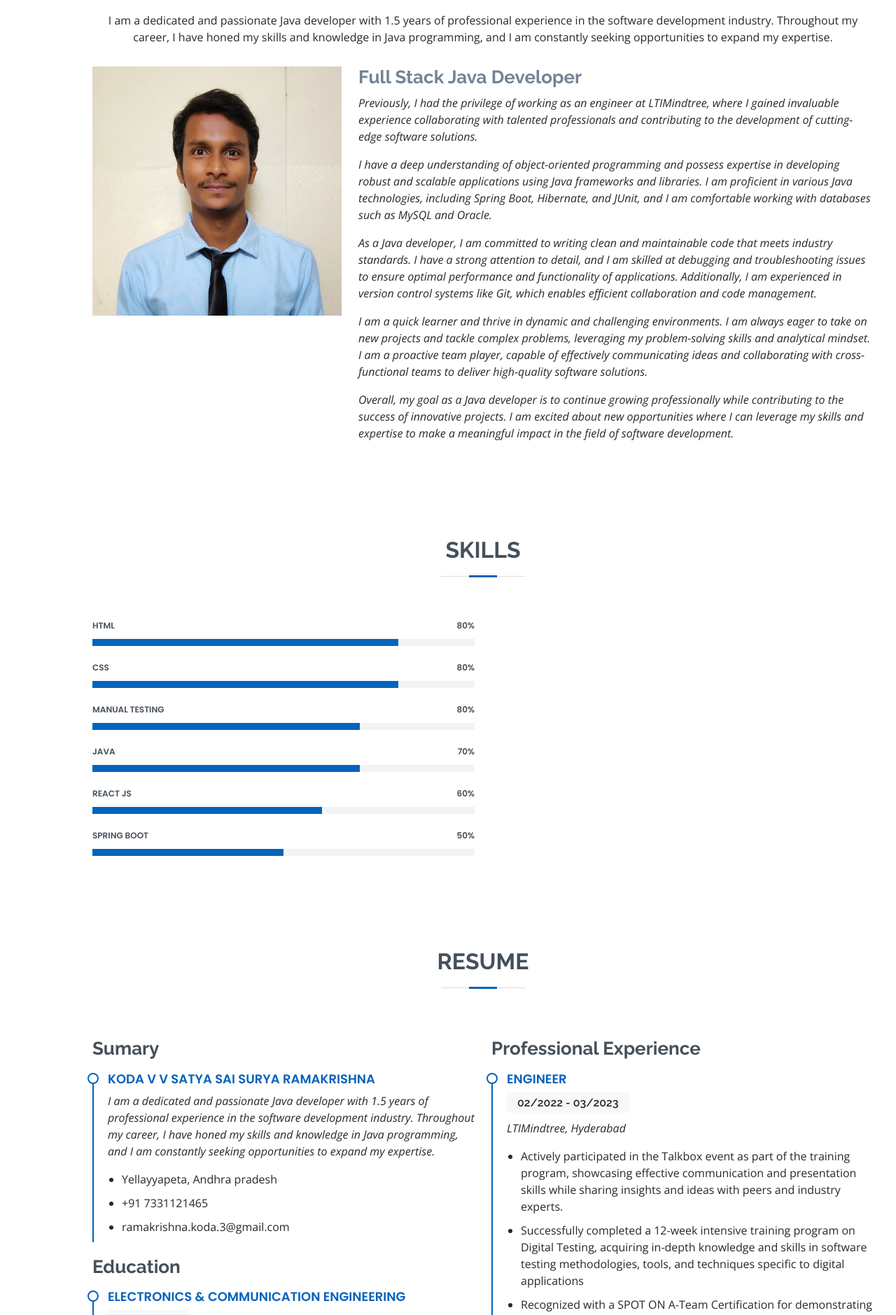
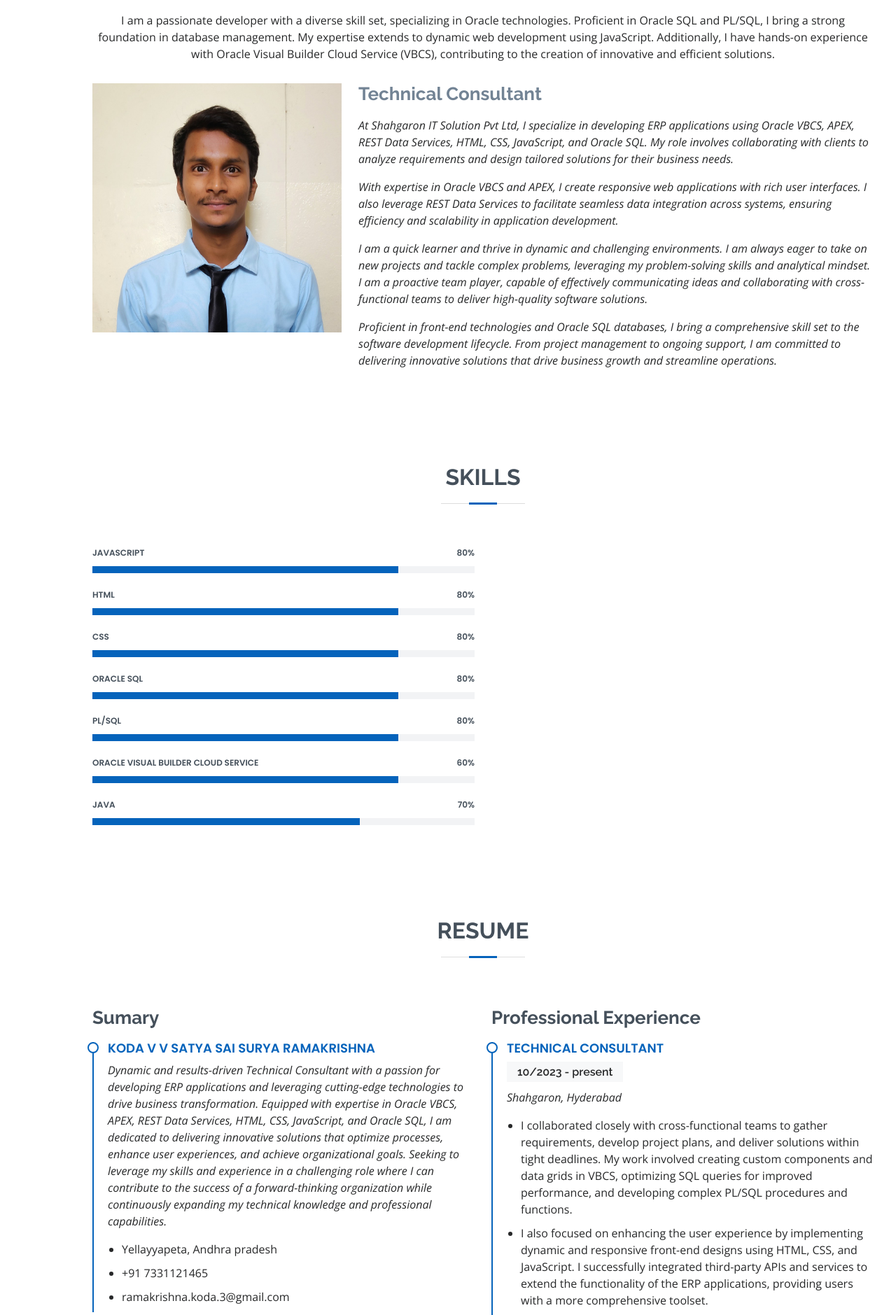
Before and after one commit to suryarkrishna/myresume, a plain HTML site: page index.html in a window 1280 px wide. Shown: the part 921-2800 px from the top of the page at 70% size. Drawn offline with nearby package versions, Linux system fonts and the light colour scheme.

Commit message:
updated new work

```diff
--- a/index.html
+++ b/index.html
@@ -53,7 +53,7 @@
   <section id="hero" class="d-flex flex-column justify-content-center">
     <div class="container" data-aos="zoom-in" data-aos-delay="100">
       <h1>Koda V V Satya Sai Surya Ramakrishna</h1>
-      <p>I'm a <span class="typed" data-typed-items="Full Stack Java Developer"></span></p>
+      <p>I'm a <span class="typed" data-typed-items="Technical Consultant"></span></p>
       <div class="social-links">
         <a href="https://www.instagram.com/kodavvsatyasaisuryaramakrishna/" class="instagram"><i
             class="bx bxl-instagram"></i></a>
@@ -72,9 +72,7 @@
 
         <div class="section-title">
           <h2>About</h2>
-          <p>I am a dedicated and passionate Java developer with 1.5 years of professional experience in the software
-            development industry. Throughout my career, I have honed my skills and knowledge in Java programming, and I
-            am constantly seeking opportunities to expand my expertise.
+          <p>I am a passionate developer with a diverse skill set, specializing in Oracle technologies. Proficient in Oracle SQL and PL/SQL, I bring a strong foundation in database management. My expertise extends to dynamic web development using JavaScript. Additionally, I have hands-on experience with Oracle Visual Builder Cloud Service (VBCS), contributing to the creation of innovative and efficient solutions.
           </p>
         </div>
 
@@ -83,6 +81,25 @@
             <img src="assets/img/profile-img.jpg" class="img-fluid" alt="">
           </div>
           <div class="col-lg-8 pt-4 pt-lg-0 content">
+            <h3>Technical Consultant</h3>
+            <p class="fst-italic">
+
+            </p>
+            <p class="fst-italic">At Shahgaron IT Solution Pvt Ltd, I specialize in developing ERP applications using Oracle VBCS, APEX, REST Data Services, HTML, CSS, JavaScript, and Oracle SQL. My role involves collaborating with clients to analyze requirements and design tailored solutions for their business needs.</p>
+
+
+            <p class="fst-italic">With expertise in Oracle VBCS and APEX, I create responsive web applications with rich user interfaces. I also leverage REST Data Services to facilitate seamless data integration across systems, ensuring efficiency and scalability in application development.</p>
+
+            <p class="fst-italic">I am a quick learner and thrive in dynamic and challenging environments. I am always
+              eager to take on new
+              projects and tackle complex problems, leveraging my problem-solving skills and analytical mindset.
+              I am a proactive team player, capable of effectively communicating ideas and collaborating with
+              cross-functional teams to deliver high-quality software solutions.</p>
+
+            <p class="fst-italic">Proficient in front-end technologies and Oracle SQL databases, I bring a comprehensive skill set to the software development lifecycle. From project management to ongoing support, I am committed to delivering innovative solutions that drive business growth and streamline operations.</p>
+            </p>
+          </div>
+          <!-- <div class="col-lg-8 pt-4 pt-lg-0 content">
             <h3>Full Stack Java Developer</h3>
             <p class="fst-italic">
               Previously, I had the privilege of working as an engineer at LTIMindtree, where I gained invaluable
@@ -114,7 +131,7 @@
               success of innovative projects. I am excited about new opportunities where I can leverage my skills and
               expertise to make a meaningful impact in the field of software development.</p>
             </p>
-          </div>
+          </div> -->
 
         </div>
     </section><!-- End About Section -->
@@ -130,6 +147,13 @@
         <div class="row skills-content">
 
           <div class="col-lg-6">
+            <div class="progress">
+              <span class="skill">JavaScript <i class="val">80%</i></span>
+              <div class="progress-bar-wrap">
+                <div class="progress-bar" role="progressbar" aria-valuenow="80" aria-valuemin="0" aria-valuemax="100">
+                </div>
+              </div>
+            </div>
 
             <div class="progress">
               <span class="skill">HTML <i class="val">80%</i></span>
@@ -148,9 +172,25 @@
             </div>
 
             <div class="progress">
-              <span class="skill">Manual Testing <i class="val">80%</i></span>
+              <span class="skill">Oracle SQL <i class="val">80%</i></span>
               <div class="progress-bar-wrap">
-                <div class="progress-bar" role="progressbar" aria-valuenow="70" aria-valuemin="0" aria-valuemax="100">
+                <div class="progress-bar" role="progressbar" aria-valuenow="80" aria-valuemin="0" aria-valuemax="100">
+                </div>
+              </div>
+            </div>
+
+            <div class="progress">
+              <span class="skill">PL/SQL <i class="val">80%</i></span>
+              <div class="progress-bar-wrap">
+                <div class="progress-bar" role="progressbar" aria-valuenow="80" aria-valuemin="0" aria-valuemax="100">
+                </div>
+              </div>
+            </div>
+
+            <div class="progress">
+              <span class="skill">Oracle Visual Builder Cloud Service<i class="val">60%</i></span>
+              <div class="progress-bar-wrap">
+                <div class="progress-bar" role="progressbar" aria-valuenow="80" aria-valuemin="0" aria-valuemax="100">
                 </div>
               </div>
             </div>
@@ -163,21 +203,21 @@
               </div>
             </div>
 
-            <div class="progress">
+            <!-- <div class="progress">
               <span class="skill">React Js<i class="val">60%</i></span>
               <div class="progress-bar-wrap">
                 <div class="progress-bar" role="progressbar" aria-valuenow="60" aria-valuemin="0" aria-valuemax="100">
                 </div>
               </div>
-            </div>
+            </div> -->
 
-            <div class="progress">
+            <!-- <div class="progress">
               <span class="skill">Spring Boot<i class="val">50%</i></span>
               <div class="progress-bar-wrap">
                 <div class="progress-bar" role="progressbar" aria-valuenow="50" aria-valuemin="0" aria-valuemax="100">
                 </div>
               </div>
-            </div>
+            </div> -->
 
           </div>
         </div>
@@ -200,9 +240,7 @@
             <h3 class="resume-title">Sumary</h3>
             <div class="resume-item pb-0">
               <h4>Koda V V Satya Sai Surya Ramakrishna</h4>
-              <p><em>I am a dedicated and passionate Java developer with 1.5 years of professional experience in the
-                  software development industry. Throughout my career, I have honed my skills and knowledge in Java
-                  programming, and I am constantly seeking opportunities to expand my expertise.</em></p>
+              <p><em>Dynamic and results-driven Technical Consultant with a passion for developing ERP applications and leveraging cutting-edge technologies to drive business transformation. Equipped with expertise in Oracle VBCS, APEX, REST Data Services, HTML, CSS, JavaScript, and Oracle SQL, I am dedicated to delivering innovative solutions that optimize processes, enhance user experiences, and achieve organizational goals. Seeking to leverage my skills and experience in a challenging role where I can contribute to the success of a forward-thinking organization while continuously expanding my technical knowledge and professional capabilities.</em></p>
               <ul>
                 <li>Yellayyapeta, Andhra pradesh</li>
                 <li>+91 7331121465</li>
@@ -215,23 +253,39 @@
               <h4>Electronics &amp; Communication Engineering</h4>
               <h5>2017 - 2021</h5>
               <p><em>JNTUA College Of Engineering, Kalikiri</em></p>
-              <p>Grade: 7.59</p>
+              <!-- <p>Grade: 7.59</p> -->
             </div>
             <div class="resume-item">
               <h4>Intermediate</h4>
               <h5>2015- 2017</h5>
               <p><em>Sri Chaitanya Junior College, Visakhapatnam</em></p>
-              <p>Grade: 9.77</p>
+              <!-- <p>Grade: 9.77</p> -->
             </div>
             <div class="resume-item">
               <h4>X th</h4>
               <h5>2014 - 2015</h5>
               <p><em>S P V N High School, Tuni</em></p>
-              <p>Grade: 9.8</p>
+              <!-- <p>Grade: 9.8</p> -->
             </div>
           </div>
           <div class="col-lg-6">
             <h3 class="resume-title">Professional Experience</h3>
+            <div class="resume-item">
+              <h4>Technical Consultant</h4>
+              <h5>10/2023 - present</h5>
+              <p><em>Shahgaron, Hyderabad </em></p>
+              <ul>
+                <li>I collaborated closely with cross-functional teams to gather requirements, develop project plans, and deliver solutions within tight deadlines. My work involved creating custom components and data grids in VBCS, optimizing SQL queries for improved performance, and developing complex PL/SQL procedures and functions.</li>
+                <li>I also focused on enhancing the user experience by implementing dynamic and responsive front-end designs using HTML, CSS, and JavaScript. I successfully integrated third-party APIs and services to extend the functionality of the ERP applications, providing users with a more comprehensive toolset.</li>
+                <!-- <li>Awarded "Spot On A-Team Certificate" for demonstrating exceptional analytical and critical thinking
+                  skills.</li>
+                <li>Proficient in automation testing using Selenium-based framework for ensuring quality assurance of
+                  software products.</li>
+                <li>Developed and implemented comprehensive test cases for E- commerce platform to ensure product
+                  quality and customer satisfaction.
+                </li> -->
+              </ul>
+            </div>
             <div class="resume-item">
               <h4>Engineer</h4>
               <h5>02/2022 - 03/2023</h5>
@@ -240,19 +294,19 @@
                 <li>Actively participated in the Talkbox event as part of the training
                   program, showcasing effective communication and presentation skills while sharing insights and ideas
                   with peers and industry experts.</li>
-                <li>Successfully completed a 12-week intensive training program on Digital Testing, acquiring in-depth
+                <!-- <li>Successfully completed a 12-week intensive training program on Digital Testing, acquiring in-depth
                   knowledge and skills in software
-                  testing methodologies, tools, and techniques specific to digital applications </li>
+                  testing methodologies, tools, and techniques specific to digital applications </li> -->
                 <li>Recognized with a SPOT ON A-Team Certification for demonstrating outstanding teamwork and
                   collaboration skills, contributing to the
                   success of the team and the organization. </li>
-                <li>Awarded "Spot On A-Team Certificate" for demonstrating exceptional analytical and critical thinking
-                  skills.</li>
+                <!-- <li>Awarded "Spot On A-Team Certificate" for demonstrating exceptional analytical and critical thinking
+                  skills.</li> -->
                 <li>Proficient in automation testing using Selenium-based framework for ensuring quality assurance of
                   software products.</li>
-                <li>Developed and implemented comprehensive test cases for E- commerce platform to ensure product
+                <!-- <li>Developed and implemented comprehensive test cases for E- commerce platform to ensure product
                   quality and customer satisfaction.
-                </li>
+                </li> -->
               </ul>
             </div>
             <div class="resume-item">
```
